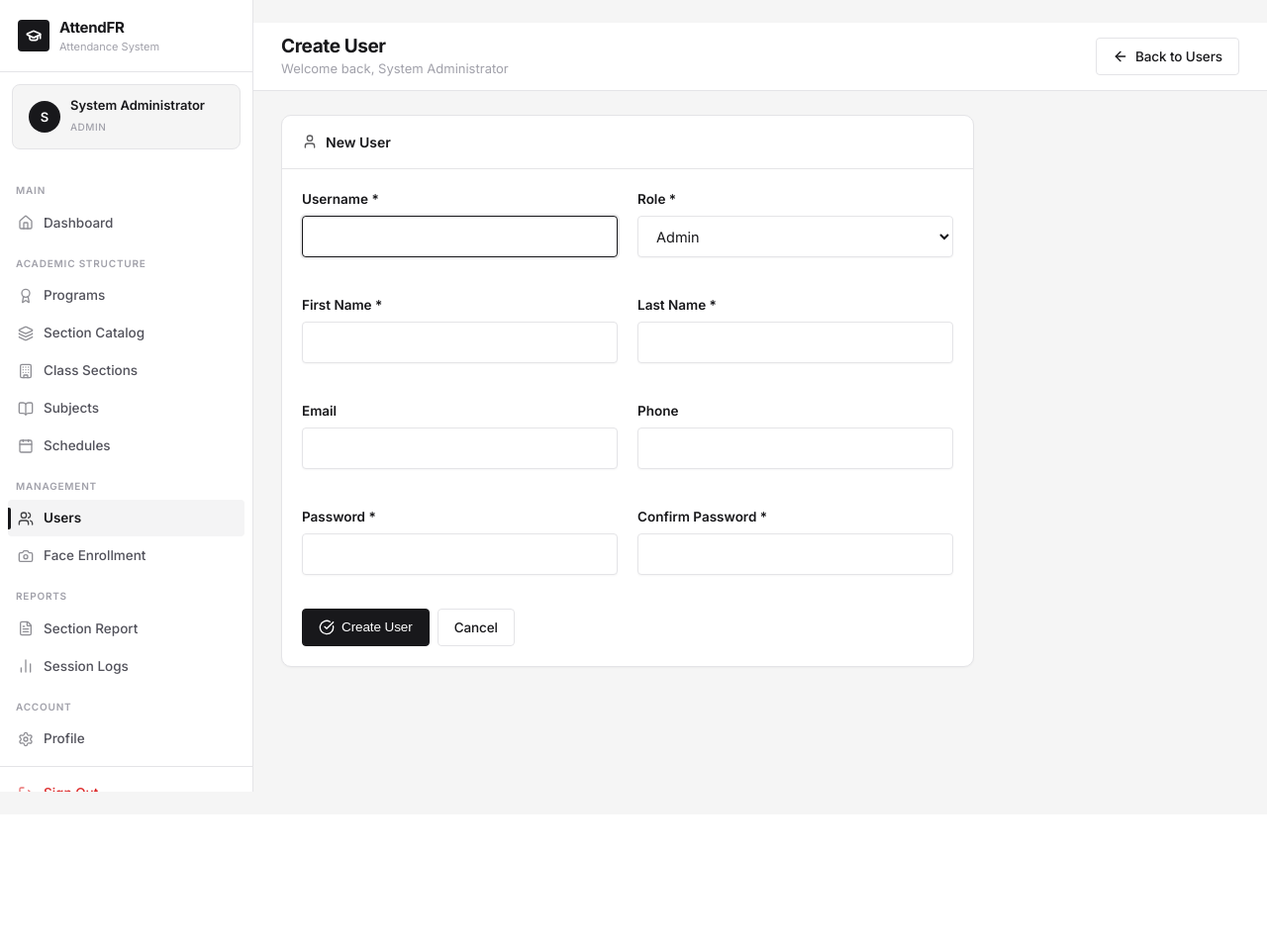
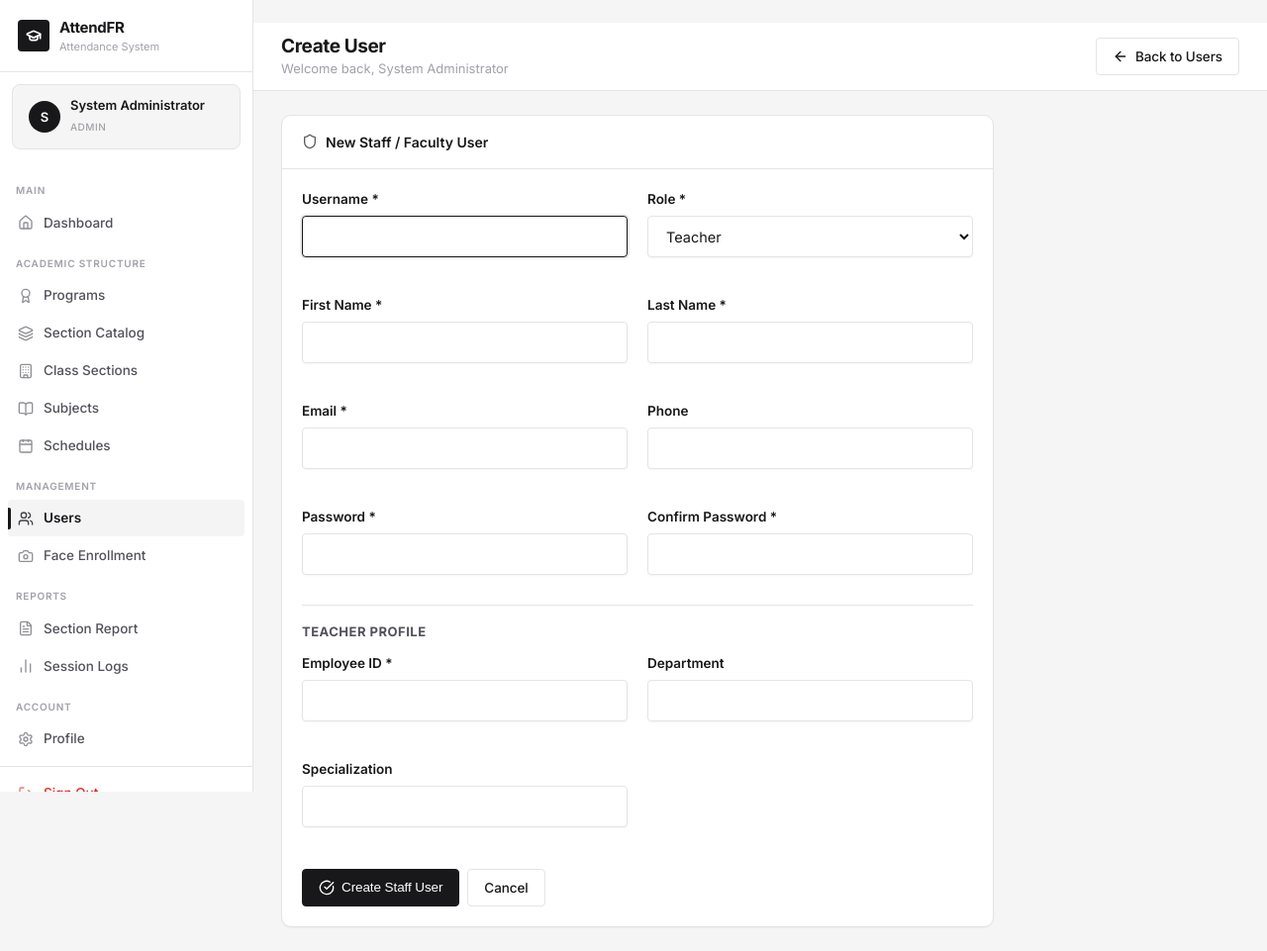
Before and after one commit to jvrycode/Attendance-Face-Recognition, a Django app: page /accounts/users/create/ in a window 1280 px wide. Shown: the whole page at 99% size. Before the commit the page ends 800 px from the top, so only its background shows below. Run offline with Django 5.2, Linux system fonts and the light colour scheme; a user stored in the database is signed in.

Commit message:
feat(accounts): dedicate Add User to Staff/Teachers and Add Student directly to Face Enrollment

```diff
--- a/accounts/forms.py
+++ b/accounts/forms.py
@@ -12,12 +12,18 @@ class LoginForm(AuthenticationForm):
     )
 
 
+STAFF_ROLE_CHOICES = (
+    ('teacher', 'Teacher'),
+    ('admin', 'Admin'),
+)
+
+
 class AdminUserCreateForm(UserCreationForm):
-    """Used by admin to create any user."""
+    """Used by admin to create staff/faculty users (Teacher, Admin)."""
     first_name = forms.CharField(max_length=50, required=True, widget=forms.TextInput(attrs={'class': 'form-control'}))
     last_name = forms.CharField(max_length=50, required=True, widget=forms.TextInput(attrs={'class': 'form-control'}))
     email = forms.EmailField(required=True, widget=forms.EmailInput(attrs={'class': 'form-control'}))
-    role = forms.ChoiceField(choices=CustomUser.ROLE_CHOICES, widget=forms.Select(attrs={'class': 'form-select'}))
+    role = forms.ChoiceField(choices=STAFF_ROLE_CHOICES, widget=forms.Select(attrs={'class': 'form-select'}))
     phone = forms.CharField(max_length=20, required=False, widget=forms.TextInput(attrs={'class': 'form-control'}))
 
     class Meta:
--- a/accounts/views.py
+++ b/accounts/views.py
@@ -162,10 +162,9 @@ def user_list_view(request):
 def user_create_view(request):
     user_form = AdminUserCreateForm(request.POST or None)
     teacher_form = TeacherProfileForm(request.POST or None)
-    student_form = StudentProfileForm(request.POST or None)
 
     if request.method == 'POST':
-        role = request.POST.get('role', 'student')
+        role = request.POST.get('role', 'teacher')
         user_form = AdminUserCreateForm(request.POST)
 
         if user_form.is_valid():
@@ -177,13 +176,7 @@ def user_create_view(request):
                         teacher = t_form.save(commit=False)
                         teacher.user = user
                         teacher.save()
-                elif role == 'student':
-                    s_form = StudentProfileForm(request.POST)
-                    if s_form.is_valid():
-                        student = s_form.save(commit=False)
-                        student.user = user
-                        student.save()
-                messages.success(request, f'User "{user.username}" created successfully.')
+                messages.success(request, f'{user.get_role_display()} "{user.get_full_name() or user.username}" created successfully.')
                 return redirect('user_list')
         else:
             messages.error(request, 'Please fix the errors below.')
@@ -191,7 +184,6 @@ def user_create_view(request):
     return render(request, 'accounts/user_create.html', {
         'user_form': user_form,
         'teacher_form': teacher_form,
-        'student_form': student_form,
     })
 
 
--- a/templates/accounts/student_register.html
+++ b/templates/accounts/student_register.html
@@ -4,7 +4,7 @@
 {% block page_subtitle %}<p>Enroll student details and proceed directly to biometric face capture</p>{% endblock %}
 
 {% block header_actions %}
-  <a href="{% url 'enroll_face' %}" class="btn btn-outline btn-sm"><i data-lucide="arrow-left"></i> Back to Student List</a>
+  <a href="{% url 'user_list' %}?role=student" class="btn btn-outline btn-sm"><i data-lucide="arrow-left"></i> Back to Users</a>
 {% endblock %}
 
 {% block content %}
--- a/templates/accounts/user_create.html
+++ b/templates/accounts/user_create.html
@@ -7,8 +7,25 @@
 {% endblock %}
 
 {% block content %}
-<div class="card" style="max-width:700px;">
-  <div class="card-header"><span class="card-title"><i data-lucide="user"></i> New User</span></div>
+<div style="max-width:720px;">
+
+  <!-- Student Registration Callout -->
+  <div class="alert mb-3" style="background:rgba(99, 102, 241, 0.08); border:1px solid rgba(99, 102, 241, 0.25); border-radius:12px; padding:14px 18px; display:flex; align-items:flex-start; gap:12px;">
+    <span style="color:var(--primary); display:flex; align-items:center; margin-top:2px;">
+      <i data-lucide="graduation-cap" style="width:22px; height:22px;"></i>
+    </span>
+    <div style="font-size:13.5px; line-height:1.45;">
+      <strong style="color:var(--text-primary);">Looking to register a Student?</strong>
+      <div style="color:var(--text-muted); margin-top:2px;">
+        Students require facial biometrics for live attendance. Please use the
+        <a href="{% url 'student_register' %}" style="color:var(--primary); font-weight:700; text-decoration:underline;">Student Registration & Face Capture</a>
+        flow to register their profile and capture their face in one step.
+      </div>
+    </div>
+  </div>
+
+  <div class="card">
+    <div class="card-header"><span class="card-title"><i data-lucide="shield"></i> New Staff / Faculty User</span></div>
     <div class="card-body">
       <form method="post" id="create-user-form">
         {% csrf_token %}
@@ -21,6 +38,7 @@
           <div class="form-group">
             <label class="form-label">Role *</label>
             {{ user_form.role }}
+            {% if user_form.role.errors %}<div class="form-error">{{ user_form.role.errors.0 }}</div>{% endif %}
           </div>
           <div class="form-group">
             <label class="form-label">First Name *</label>
@@ -31,7 +49,7 @@
             {{ user_form.last_name }}
           </div>
           <div class="form-group">
-          <label class="form-label">Email</label>
+            <label class="form-label">Email *</label>
             {{ user_form.email }}
           </div>
           <div class="form-group">
@@ -69,47 +87,31 @@
           </div>
         </div>
 
-      <!-- Student-specific fields -->
-      <div id="student-fields" style="display:none; border-top:1px solid var(--border); margin-top:12px; padding-top:16px;">
-        <h4 style="margin-bottom:12px; color:var(--text-secondary); font-size:13px; text-transform:uppercase; letter-spacing:.5px;">Student Profile</h4>
-        <div class="grid-2">
-          <div class="form-group">
-            <label class="form-label">Student ID *</label>
-            {{ student_form.student_id }}
-          </div>
-          <div class="form-group">
-            <label class="form-label">Year Level</label>
-            {{ student_form.year_level }}
-          </div>
-          <div class="form-group">
-            <label class="form-label">Course</label>
-            {{ student_form.course }}
-          </div>
-        </div>
-      </div>
-
-      <div class="flex gap-1 mt-2">
-        <button type="submit" class="btn btn-primary"><i data-lucide="check-circle"></i> Create User</button>
+        <div class="flex gap-1 mt-3">
+          <button type="submit" class="btn btn-primary"><i data-lucide="check-circle"></i> Create Staff User</button>
           <a href="{% url 'user_list' %}" class="btn btn-outline">Cancel</a>
         </div>
       </form>
+    </div>
   </div>
 </div>
 
 <script>
 const roleSelect = document.getElementById('id_role');
 function updateRoleFields() {
-  const role = roleSelect.value;
-  document.getElementById('teacher-fields').style.display = role === 'teacher' ? 'block' : 'none';
-  document.getElementById('student-fields').style.display = role === 'student' ? 'block' : 'none';
-
+  const role = roleSelect ? roleSelect.value : 'teacher';
+  const teacherFields = document.getElementById('teacher-fields');
+  if (teacherFields) {
+    teacherFields.style.display = (role === 'teacher') ? 'block' : 'none';
+  }
   const empId = document.getElementById('id_employee_id');
-  if (empId) empId.required = (role === 'teacher');
-
-  const studentId = document.getElementById('id_student_id');
-  if (studentId) studentId.required = (role === 'student');
+  if (empId) {
+    empId.required = (role === 'teacher');
   }
+}
+if (roleSelect) {
   roleSelect.addEventListener('change', updateRoleFields);
   updateRoleFields();
+}
 </script>
 {% endblock %}
--- a/templates/accounts/user_list.html
+++ b/templates/accounts/user_list.html
@@ -3,7 +3,8 @@
 {% block page_title %}User Management{% endblock %}
 {% block page_subtitle %}<p>Manage all system users</p>{% endblock %}
 {% block header_actions %}
-  <a href="{% url 'user_create' %}" class="btn btn-primary"><i data-lucide="plus"></i> Add User</a>
+  <a href="{% url 'student_register' %}" class="btn btn-primary"><i data-lucide="user-plus"></i> Add Student (Face Enroll)</a>
+  <a href="{% url 'user_create' %}" class="btn btn-outline"><i data-lucide="shield"></i> Add Staff / Teacher</a>
 {% endblock %}
 
 {% block content %}
```
Lines whose indentation alone changed are shown as unchanged.
